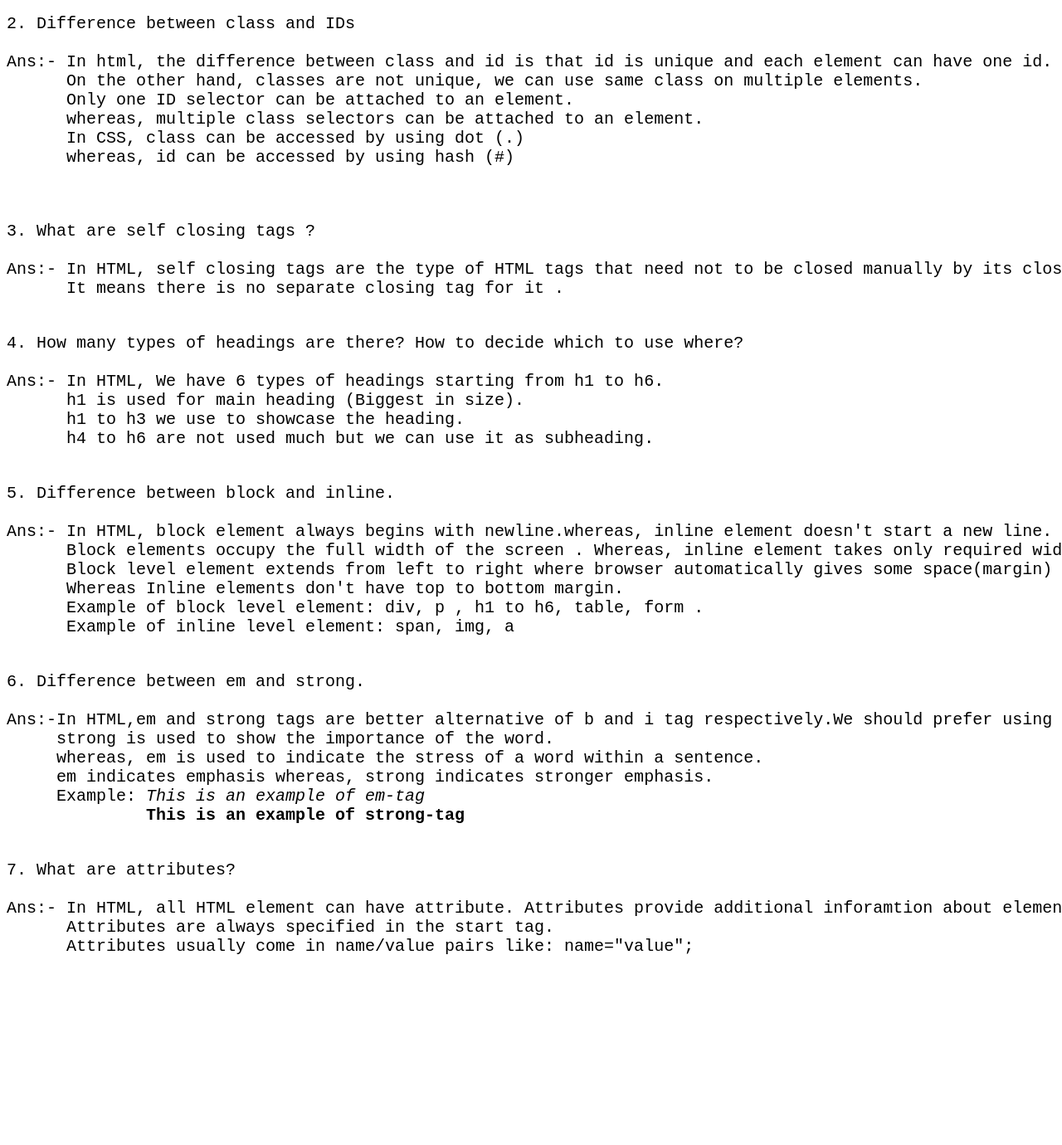
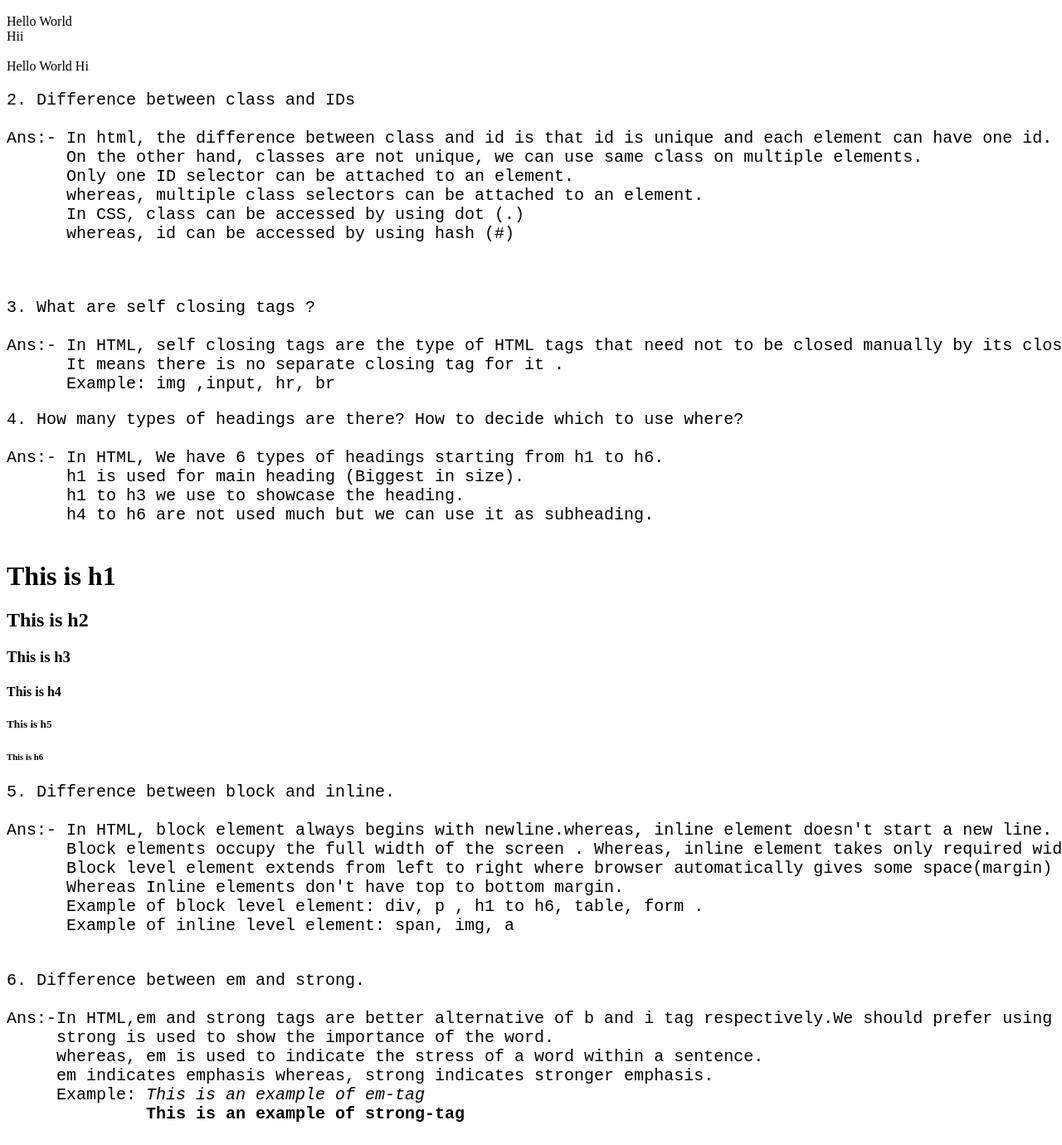
Before and after one commit to Ankita-01Mishra/Interview-Preparation-HTML-Day-1, a plain HTML site: page index.html in a window 1280 px wide. Shown: the part 273-1653 px from the top of the page at 83% size. Before the commit the page ends 1491 px from the top, so only its background shows below. Drawn offline with Linux system fonts and the light colour scheme.

Commit message:
Day1 HTML committed

```diff
--- a/index.html
+++ b/index.html
@@ -18,16 +18,16 @@
 Ans:- In HTML, div and span are the tags which do not tell much about itself as it is an non semantic tags.
       div tag stands for division tag. It is a block level element.It is bound to take the whole width of the screen.
       Whereas, span is a inline element. It takes the space that is required for it.
-      <!-- Example:
+      Example:</pre>
           <div>Hello World</div>
           <div>Hii</div>
-          Ans:Hello World
-              Hi
-          <span>Hello</span>
-          <span>Hi</span>
-          Ans: Hello Hi
-           -->
-</pre>
+          <!-- Ans:Hello World
+            Hi --><br>
+<span>Hello World</span>
+<span>Hi</span>
+          <!-- Ans: Hello Hi     -->
+
+
 
     <!-- Question 2 -->
     <pre style="font-size: 20px">
@@ -51,7 +51,7 @@ Ans:- In html, the difference between class and id is that id is unique and each
 
 Ans:- In HTML, self closing tags are the type of HTML tags that need not to be closed manually by its closing tag.
       It means there is no separate closing tag for it .
-      <!-- Example: <img/> ,<input>, <hr>, <br> -->
+      Example: img ,input, hr, br
 </pre>
 
     <!-- Question 4 -->
@@ -63,7 +63,12 @@ Ans:- In HTML, We have 6 types of headings starting from h1 to h6.
       h1 to h3 we use to showcase the heading.
       h4 to h6 are not used much but we can use it as subheading.
     </pre>
-
+<h1>This is h1</h1>
+<h2>This is h2</h2>
+<h3>This is h3</h3>
+<h4>This is h4</h4>
+<h5>This is h5</h5>
+<h6>This is h6</h6>
     <!-- Question 5 -->
     <pre style="font-size: 20px">
 5. Difference between block and inline.
@@ -95,6 +100,7 @@ Ans:-In HTML,em and strong tags are better alternative of b and i tag respective
 Ans:- In HTML, all HTML element can have attribute. Attributes provide additional inforamtion about element.
       Attributes are always specified in the start tag.
       Attributes usually come in name/value pairs like: name="value";
+      Example: href, style, src etc
       <!-- Example: <img src="" alt="">
                <a href=" "> </a> -->
     </pre>
```
